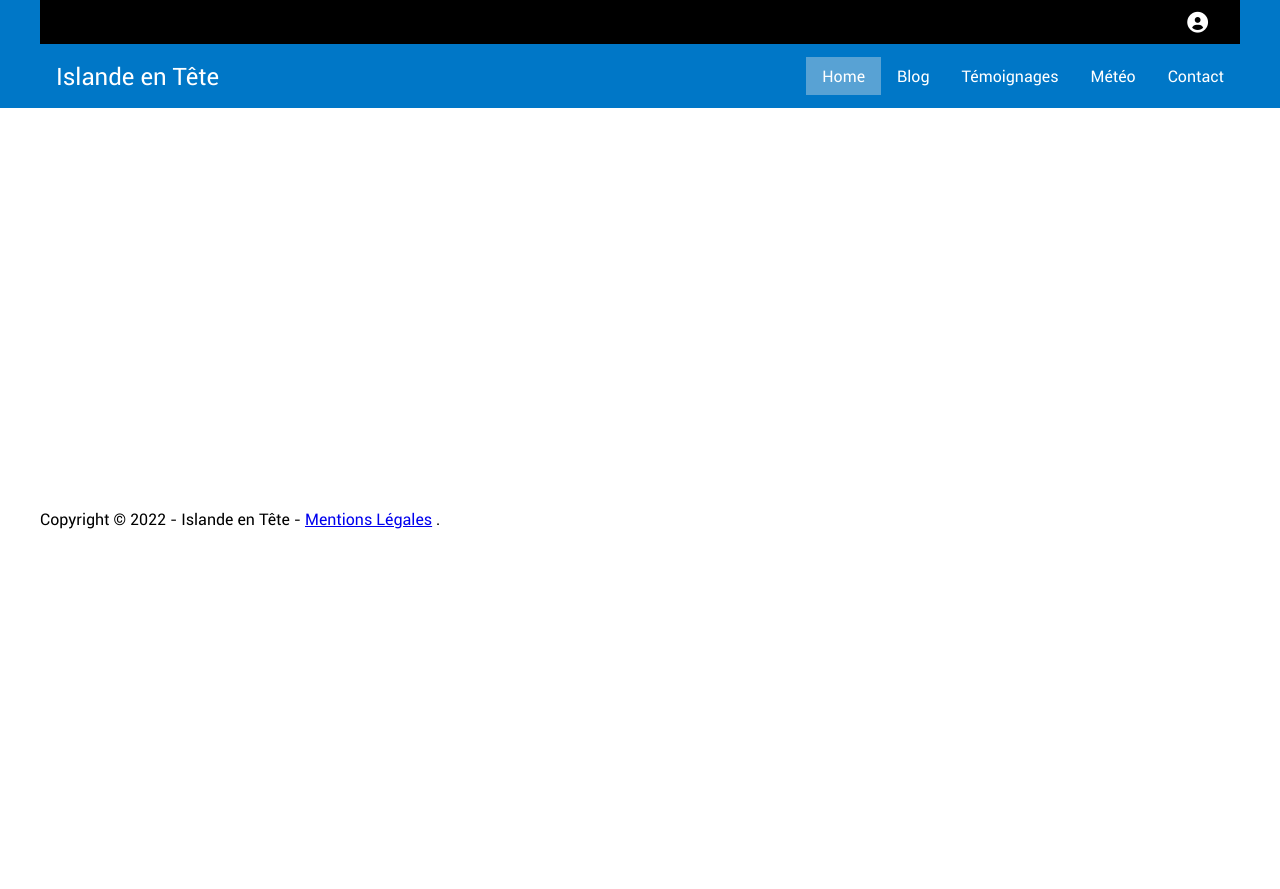
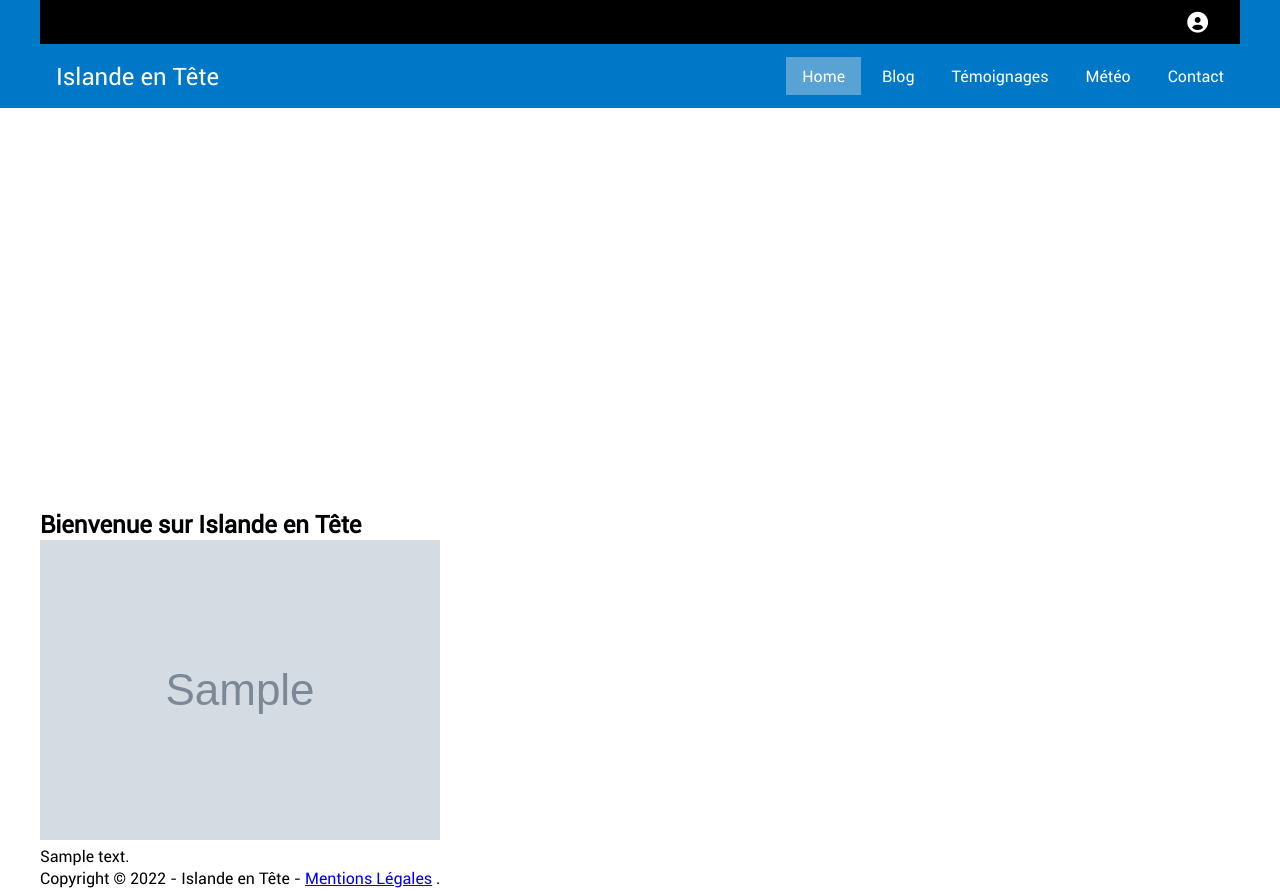
Before and after one commit to bigben35/projet-blog-kercode, a PHP site: template app/Views/front/home.php in a window 1280 px wide. Before the commit the page ends 529 px from the top, so only its background shows below. Run offline with PHP 8.4, Linux system fonts and the light colour scheme; the template is opened without the code that fills it: most values are stand-ins (such as "Sample title", 1, 10 or a date in 2020); grey boxes marked "Sample" are stand-in pictures.

Commit message:
ajout image, creation bloc presentation page home.php

```diff
--- a/app/Public/style.css
+++ b/app/Public/style.css
@@ -77,6 +77,9 @@ header{
     list-style: none;
     text-align: center;
 }
+.navbar-links li:not(:last-child){
+    margin-right: 5px;
+}
 .navbar-links li:hover{
     background-color: var(--mainLightColor);
 }
@@ -86,7 +89,6 @@ header{
     padding: 1rem;
     display: block;
     padding: 0.5rem 1rem;
-
 }
 
 
--- a/app/Views/front/home.php
+++ b/app/Views/front/home.php
@@ -6,6 +6,7 @@ ob_start();
 
 <!-- SLIDER  -->
 
+<section id="mainSlider">
     <div class="slider">
         <!-- <img src="app/Public/images/aurores-boreales_Islande.webp" alt="Magnifiques Aurores Boréales en Islande" class="imgSlider active" />
         <img src="app/Public/images/cascade_Islande.webp" alt="Magnifiques Cascades au sud de l'Islande" class="imgSlider" />
@@ -20,9 +21,22 @@ ob_start();
         <i class="fa-solid fa-circle-chevron-right"></i>
     </div>
     <div class="precedent">
-        <i class="fa-solid fa-circle-chevron-left"></i>
+            <i class="fa-solid fa-circle-chevron-left"></i>
     </div>
-</div>
+</section>
+
+<section id="presentation">
+    <div class="bloc-presentation">
+        <h2>Bienvenue sur Islande en Tête</h2>
+        <img src="<?= $presentation['url_image']; ?>"
+         alt="<?= $presentation['alt_image']; ?>">
+        <p class="content-presentation"><?= $presentation['content']; ?></p>
+    </div>
+</section>
+
+
+
+
 
 
 <?php $content = ob_get_clean(); ?>
--- a/app/Views/front/template/template.php
+++ b/app/Views/front/template/template.php
@@ -48,7 +48,9 @@
 
     <!-- CONTENU DE LA PAGE  -->
     <main>
-        <?= $content ?>
+        <div class="container">
+            <?= $content ?>
+        </div>
     </main>
 
     <!-- FOOTER  -->
```
Also changed, not shown: app/Controllers/FrontController.php (+7 -0 lines), app/Models/UserModel.php (+10 -1 lines), app/Public/images/homme_grotte-glace.webp (added).
